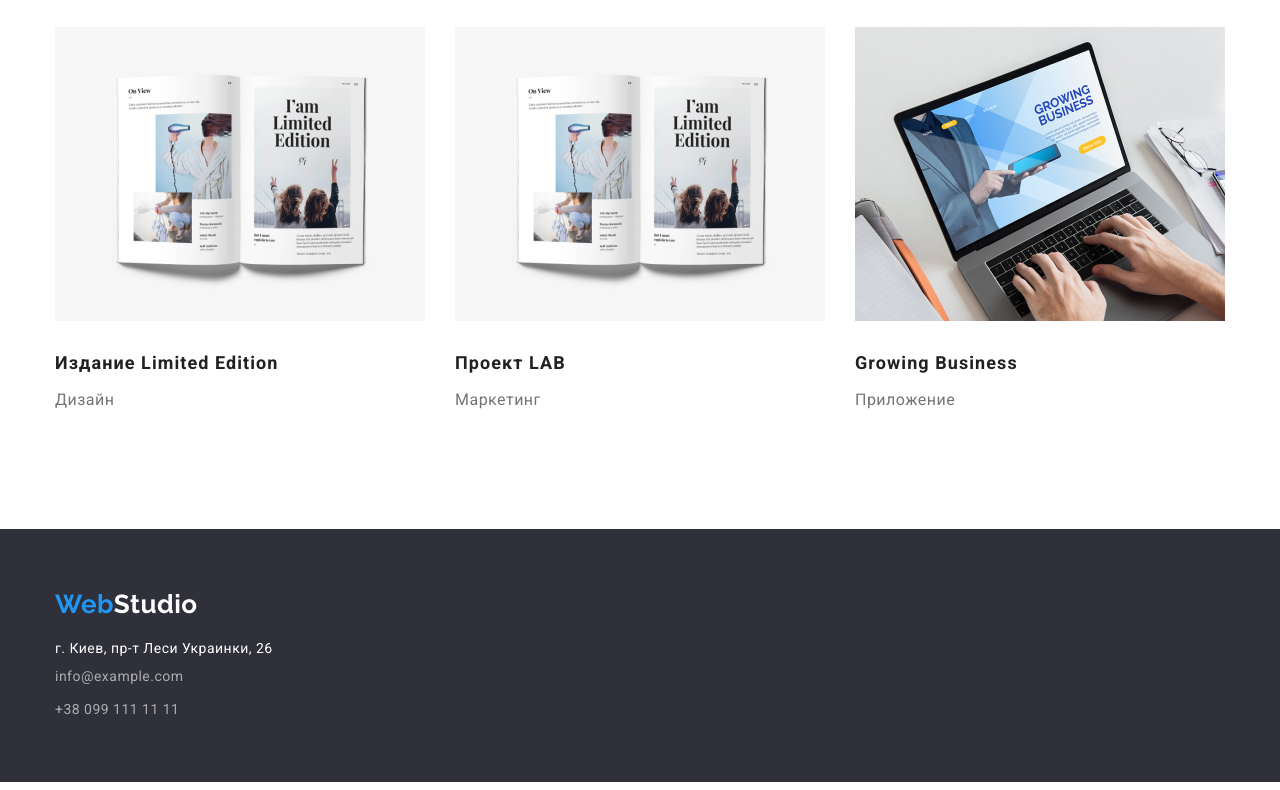
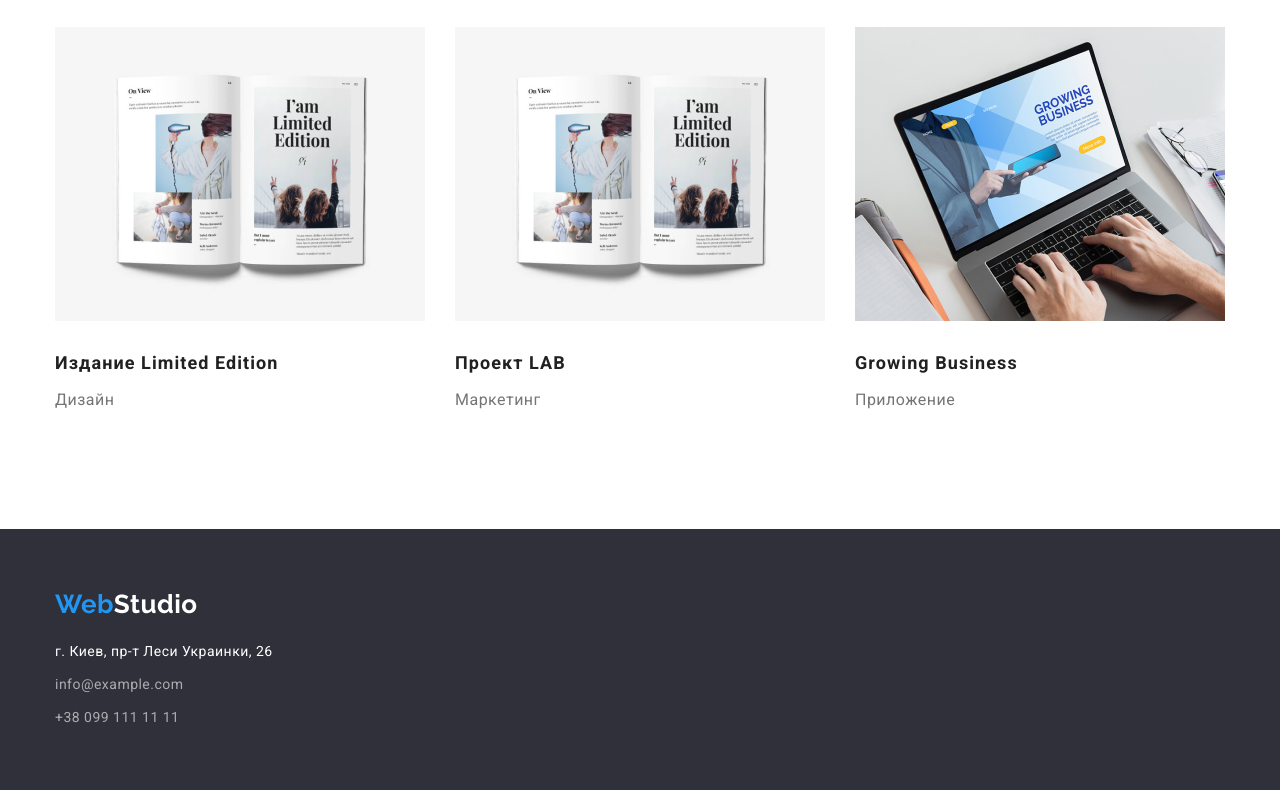
Before and after one commit to yurberz/goit-markup-hw-03, a plain HTML site: page portfolio.html in a window 1280 px wide. Shown: the part 1098-1888 px from the top of the page. Drawn offline with nearby package versions, Linux system fonts and the light colour scheme.

Commit message:
Фиксит недочеты в оформлении футера и оформления цсс кода

```diff
--- a/css/styles.css
+++ b/css/styles.css
@@ -335,21 +335,19 @@ a {
 
 /* Подвал страницы логотип */
 .logo-footer {
-  display: inline-block;
-  /* margin-top: 60px; */
+  display: block;
   margin-bottom: 20px;
 
+  color: #ffffff;
   font-family: Raleway, sans-serif;
   font-weight: 700;
   font-size: 26px;
   line-height: 31px;
-
-  color: #ffffff;
 }
 
 /* Подвал страницы адрес */
 .adress-footer p {
-  display: inline-block;
+  display: block;
   margin-top: 0px;
   margin-bottom: 9px;
 }
@@ -362,14 +360,10 @@ a {
   font-style: normal;
   font-weight: 400;
   font-size: 14px;
-  line-height: 24px1.71;
+  line-height: 1.71;
 }
 
 .adress-footer a {
-  font-weight: 400;
-  font-size: 14px;
-  line-height: 1.71;
-
   color: rgba(255, 255, 255, 0.6);
 }
 
@@ -443,11 +437,10 @@ a {
 .works p {
   margin: 0px;
 
+  color: #757575;
   font-weight: 400;
   font-size: 16px;
   line-height: 1.87;
-
-  color: #757575;
 }
 
 .works li {
```
